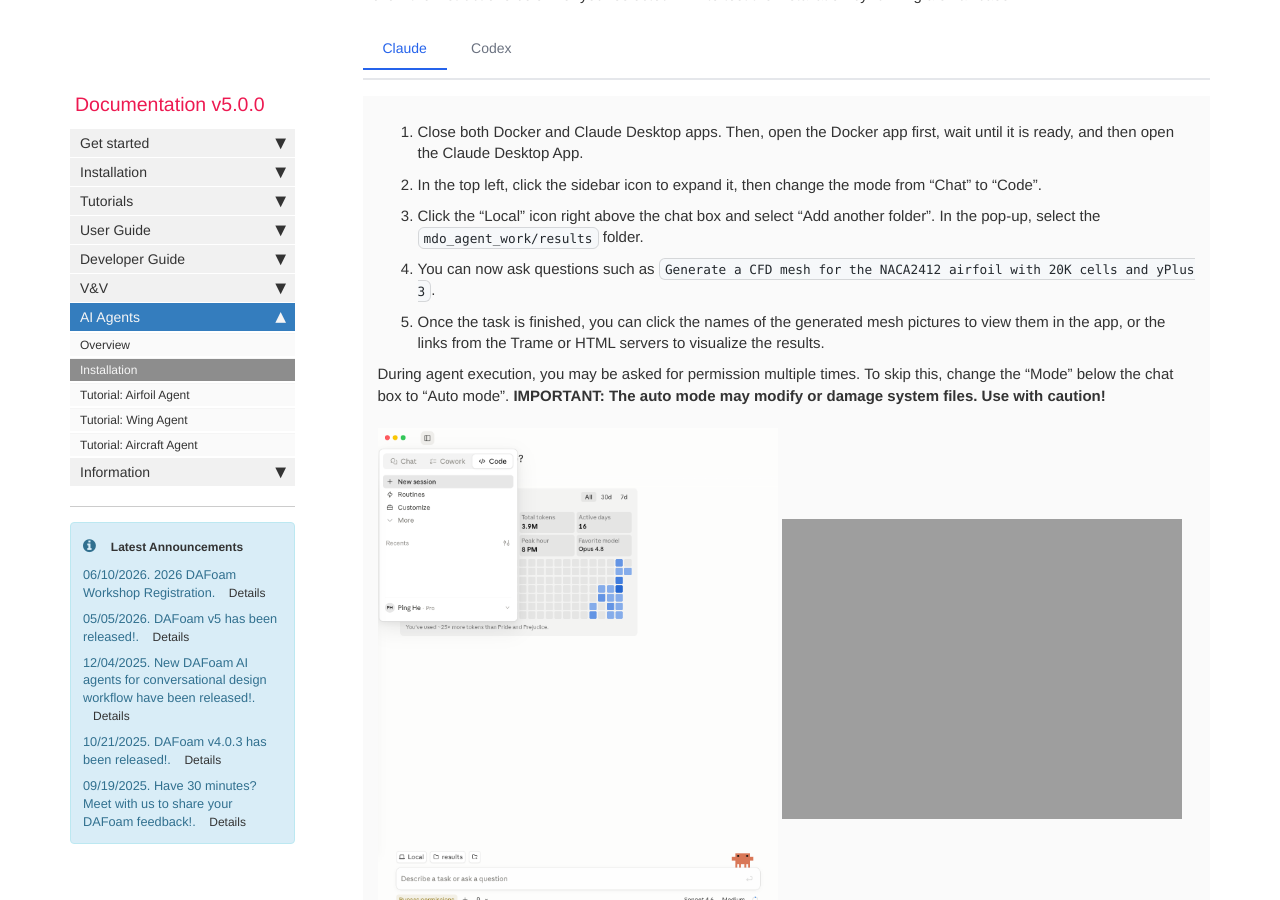
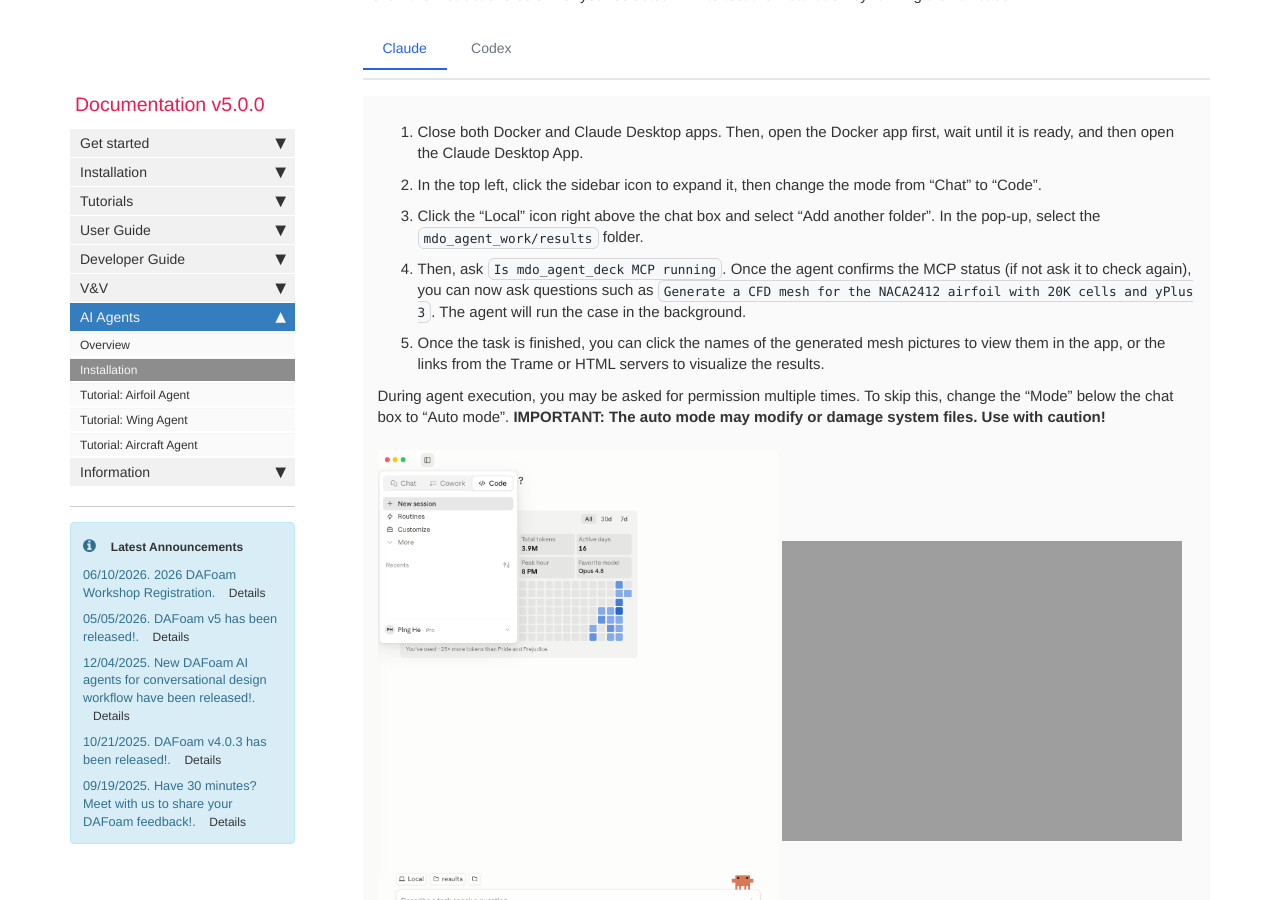
Before and after one commit to DAFoam/DAFoam.github.io, a Jekyll site: the page built from pages/mydoc/mydoc_ai_agent_installation.md, in a window 1280 px wide and 900 px high, scrolled down 1966 px. Built offline with Jekyll 4.4.1, drawn with Linux system fonts in a browser that asks for light colours; comment, search, counter and statistics services are not loaded.

Commit message:
content update

```diff
--- a/pages/mydoc/mydoc_ai_agent_installation.md
+++ b/pages/mydoc/mydoc_ai_agent_installation.md
@@ -67,7 +67,7 @@ Follow the instructions below for your selected LLM to test the installation by
 
 3. Click the "Local" icon right above the chat box and select "Add another folder". In the pop-up, select the `mdo_agent_work/results` folder.
 
-4. You can now ask questions such as `Generate a CFD mesh for the NACA2412 airfoil with 20K cells and yPlus 3`.
+4. Then, ask `Is mdo_agent_deck MCP running`. Once the agent confirms the MCP status (if not ask it to check again), you can now ask questions such as `Generate a CFD mesh for the NACA2412 airfoil with 20K cells and yPlus 3`. The agent will run the case in the background.
 
 5. Once the task is finished, you can click the names of the generated mesh pictures to view them in the app, or the links from the Trame or HTML servers to visualize the results.
 
@@ -86,7 +86,7 @@ Fig. An example of the Claude Code interface
 
 2. Click the "folder" icon right below the chat box and select "Add new project/Use an existing folder". In the pop-up, select the `mdo_agent_work/results` folder.
 
-3. You can now ask questions such as `Generate a CFD mesh for the NACA2412 airfoil with 20K cells and yPlus 3`.
+3.  Then, ask `Is mdo_agent_deck MCP running`. Once the agent confirms the MCP status (if not ask it to check again), you can now ask questions such as `Generate a CFD mesh for the NACA2412 airfoil with 20K cells and yPlus 3`. The agent will run the case in the background.
 
 4. Once the task is finished, you can click the links from the Trame or HTML servers to visualize the mesh results.
 
```
